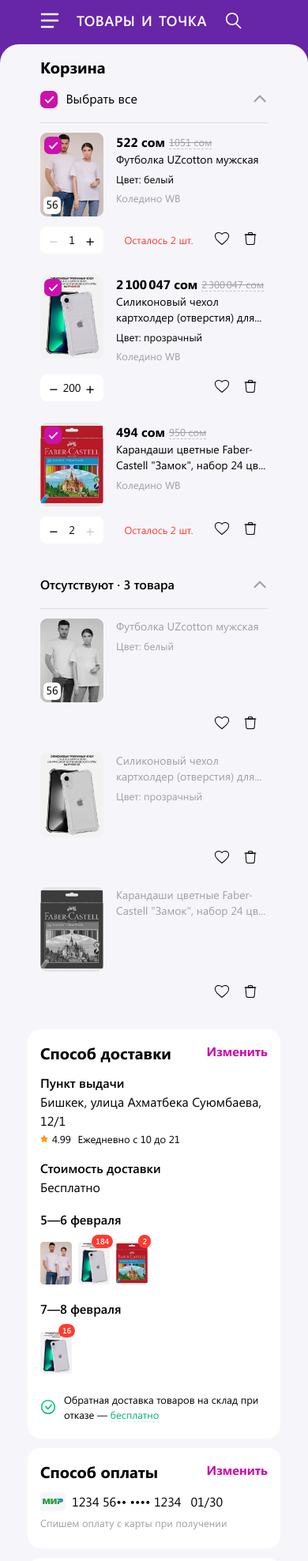
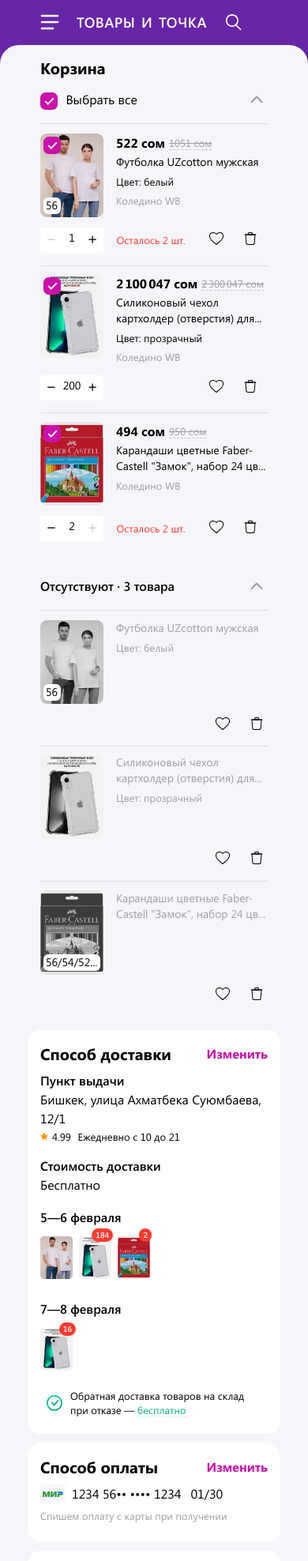
Before and after one commit to JuliaBykanova/JuliaBykanova.github.io, a plain HTML site: page index.html in a window 390 px wide. Shown: the top 1976 px of the page at 79% size. Drawn offline with Linux system fonts and the light colour scheme.

Commit message:
add modified files

```diff
--- a/css/media.css
+++ b/css/media.css
@@ -1,10 +1,14 @@
 @media (max-width:1399px) {
   .section {
-    max-width: 65.3%;
+    max-width: 640px;
+  }
+
+  .section-container{
+    padding-right: 26px;
   }
 
   .header-container {
-    padding-top: 20px;
+    padding-top: 18px;
     padding-bottom: 20px;
   }
 
@@ -18,10 +22,6 @@
 
   .section-total{
     max-width: 305px;
-  }
-
-  .section-total-top__title{
-    margin-right: 45px;
   }
 }
 
@@ -70,10 +70,15 @@
     line-height: 28px;
   }
 
+  .section-btn{
+    padding-bottom: 0;
+  }
+
   /*header*/
   .header-container {
-    padding: 11px 16px;
-  }
+    padding: 13px 16px;
+    padding-bottom: 10px;
+}
 
   .header__burger {
     margin-right: 22px;
@@ -130,7 +135,7 @@
 
   /*cart*/
 
-  .section-cart-accordion {
+  .section-cart {
     margin-bottom: 34px;
   }
 
@@ -139,7 +144,7 @@
   }
 
   .section-cart-accordion__item:not(:last-child) {
-    margin-bottom: 40px;
+    margin-bottom: 45px;
   }
 
   .section-cart-accordion__item:last-child {
@@ -152,8 +157,31 @@
     line-height: 28px;
   }
 
+  .section-cart-accordion__icon {
+    padding-right: 6px;
+  }
+
+  .section-cart-accordion-checkbox__sign{
+    bottom: -1px;
+  }
+
   .section-cart-accordion-list__item:not(:last-child) {
-    margin-bottom: 27px;
+    padding-bottom: 16px;
+    border-bottom: 1px solid rgba(0, 0, 0, 0.1);
+    margin-bottom: 10px;
+  }
+
+  .section-cart-accordion-list__item:nth-child(2) {
+    padding-bottom: 15px;
+    margin-bottom: 11px;
+  }
+
+  .section-cart-accordion-list__item-ended:not(:last-child) {
+    padding-bottom: 17px;
+  }
+
+  .section-cart-accordion-list__item-ended:nth-child(2) {
+    padding-bottom: 18px;
   }
 
   .section-cart-accordion-list__item {
@@ -191,7 +219,7 @@
   }
 
   .section-cart-accordion-list__item-remain-content{
-    padding-top: 24px;
+    padding-top: 26px;
   }
 
   .section-cart-accordion-list__item-title{
@@ -212,8 +240,9 @@
   }
 
   .section-cart-accordion-list__item-sign {
-    top: 5px;
-    left: 5px;
+    top: 4px;
+    left: 4px;
+    background: var(--color_FFF);
   }
 
   .section-cart-accordion-list__item-manage {
@@ -238,7 +267,9 @@
     -webkit-box-align: center;
         -ms-flex-align: center;
             align-items: center;
-    padding: 5px 10px;
+    padding: 7px;
+    padding-top: 1px;
+    border-radius: 3px;
     margin-bottom: 0;
   }
 
@@ -249,12 +280,17 @@
 
   .section-cart-accordion-list__item-available {
     margin-bottom: 0;
+    margin-right: 13px;
   }
 
   .section-cart-accordion-list__item-action {
     -ms-flex-item-align: center;
         -ms-grid-row-align: center;
         align-self: center;
+  }
+
+  .section-cart-accordion-list__item-act:not(:last-child) {
+    margin-right: 25px;
   }
 
   .section-cart-accordion-list__item-price {
@@ -292,16 +328,17 @@
   .section-cart-accordion-list__item-ended-action {
     -ms-flex-item-align: end;
         align-self: flex-end;
-    padding-right: 14px;
+    padding-right: 6.5px;
   }
 
   .section-cart-accordion-list__item-descr-small{
     position: absolute;
     display: inline;
-    bottom: 4px;
+    bottom: 5px;
     left: 4px;
-    width: 22px;
-    height: 22px;
+    padding-left: 3px;
+    padding-right: 4px;
+    padding-bottom: 1px;
     border-radius: 6px;
     text-align: center;
     font-weight: 400;
@@ -313,7 +350,7 @@
 
   .section-cart-accordion-list__item-left{
     position: relative;
-    margin-bottom: 17px;
+    margin-bottom: 16px;
   }
 
   .section-cart-accordion-list__item-size{
@@ -331,7 +368,7 @@
   }
 
   .section-delivery-middle{
-    margin-bottom: 20px;
+    margin-bottom: 19px;
   }
 
   .section-delivery-middle__item{
@@ -341,16 +378,38 @@
             flex-direction: column;
   }
 
+  .section-delivery-middle__item:nth-child(3) {
+    margin-bottom: 24px;
+  }
+
   .section-delivery-middle__descr{
     width: 100%;
   }
 
   .section-delivery-middle__photo-title{
-    margin-bottom: 16px;
+    margin-bottom: 12px;
+  }
+
+  .section-delivery-middle__photo-descr-item{
+    width: 41px;
+  }
+
+  .section-delivery-middle__photo-descr-amount {
+    top: -10px;
+    right: -2px;
+  }
+
+  .section-delivery-middle__photo-descr-amount-bottom{
+    top: -7px;
+    right: -4px;
   }
 
   .section-delivery-bottom{
     display: block;
+    padding-right: 10px;
+    padding-left: 38px;
+    background-size: 22px 22px;
+    background-position: left 7px center;
   }
 
   .section-delivery-bottom__descr{
@@ -369,6 +428,10 @@
     padding-bottom: 24px;
     border-radius: 16px;
     background-color: var(--color_FFF);
+  }
+
+  .section-payment-bottom__card{
+    margin-bottom: 8px;
   }
 
   /*recipient*/
@@ -393,12 +456,26 @@
   }
 
   .section-recipient-form__fieldset:not(:last-child) {
-    margin-bottom: 45px;
+    margin-bottom: 48px;
   }
 
   .section-recipient-form__wrapp:not(:last-child) {
     margin-right: 0;
-    margin-bottom: 48px;
+    margin-bottom: 47px;
+  }
+
+  .section-recipient-form__label-top {
+    font-size: 12px;
+    line-height: 24px;
+  }
+
+  .section-recipient-form__input:focus + .section-recipient-form__label{
+    font-size: 12px;
+    line-height: 24px;
+  }
+
+  .section-recipient-form__info{
+    bottom: -18px;
   }
 
   /*total*/
@@ -409,7 +486,7 @@
   }
 
   .section-total-top{
-    margin-bottom: 16px;
+    margin-bottom: 17px;
   }
 
   .section-total-top__total-price{
@@ -417,8 +494,16 @@
     line-height: 28px;
   }
 
+  .section-total-top__item:first-child {
+    margin-bottom: 7px;
+  }
+
   .section-total-middle {
-    margin-bottom: 20px;
+    margin-bottom: 16.5px;
+  }
+
+  .section-total-middle:nth-child(3) {
+    margin-bottom: 25px;
   }
 
   .section-total-middle__header{
@@ -434,12 +519,25 @@
     background-color: var(--color_F0ECF4);
   }
 
+  .section-total-middle__info-payment{
+    padding-left: 8px;
+  }
+
+
+  .section-total-middle__info-checkbox {
+    padding-left: 14px;
+  }
+
   .section-total-middle__header{
     display: none;
   }
 
   .section-total-middle__descr{
     display: none;
+  }
+
+  .section-total-middle__info-sign{
+    bottom: -4px;
   }
 
   .section-delivery-bottom__popup{
@@ -480,7 +578,7 @@
   }
 
   .footer-bottom-list__item:not(:last-child){
-    margin-right: 38px;
+    margin-right: 39px;
   }
 
   .footer-bottom-list__item-btn{
--- a/css/style-states.css
+++ b/css/style-states.css
@@ -506,7 +506,7 @@
 }
 
 .section-recipient-form__input:focus + .section-recipient-form__label{
-  top: -18px;
+  top: -24px;
   opacity: 1;
   font-size: 13px;
   line-height: 22px;
--- a/css/style.css
+++ b/css/style.css
@@ -964,7 +964,7 @@ body{
   width: 100%;
   border-bottom: 1px solid rgba(0, 0, 0, 0.2);
   font-weight: 400;
-  font-size: 16px;
+  font-size: 18px;
   line-height: 24px;
   color: var(--color_000);
 }
--- a/index.html
+++ b/index.html
@@ -523,6 +523,7 @@
                       Карандаши цветные Faber-Castell "Замок", набор 24 цв...
                     </span>
                   </div>
+                  <span class="section-cart-accordion-list__item-descr-small passive">56/54/52...</span>
                 </div>
                 <ul class="section-cart-accordion-list__item-action section-cart-accordion-list__item-ended-action list-resert flex">
                   <li class="section-cart-accordion-list__item-act">
@@ -612,7 +613,7 @@
               <div class="section-delivery-middle__photo-descr flex">
                 <div class="section-delivery-middle__photo-descr-item">
                   <img src="img/cart-picture-2.png" alt="фотография товара">
-                  <span class="section-delivery-middle__photo-descr-amount cart-amount-items">
+                  <span class="section-delivery-middle__photo-descr-amount cart-amount-items section-delivery-middle__photo-descr-amount-bottom">
                     16
                   </span>
                 </div>
--- a/js/main.js
+++ b/js/main.js
@@ -192,6 +192,7 @@ document.addEventListener("DOMContentLoaded", () => {
       this.value=this.value+" ";
     }
   });
+
 
   for(let i in massInputs){
     massInputs[i].addEventListener('blur', () => {
```
